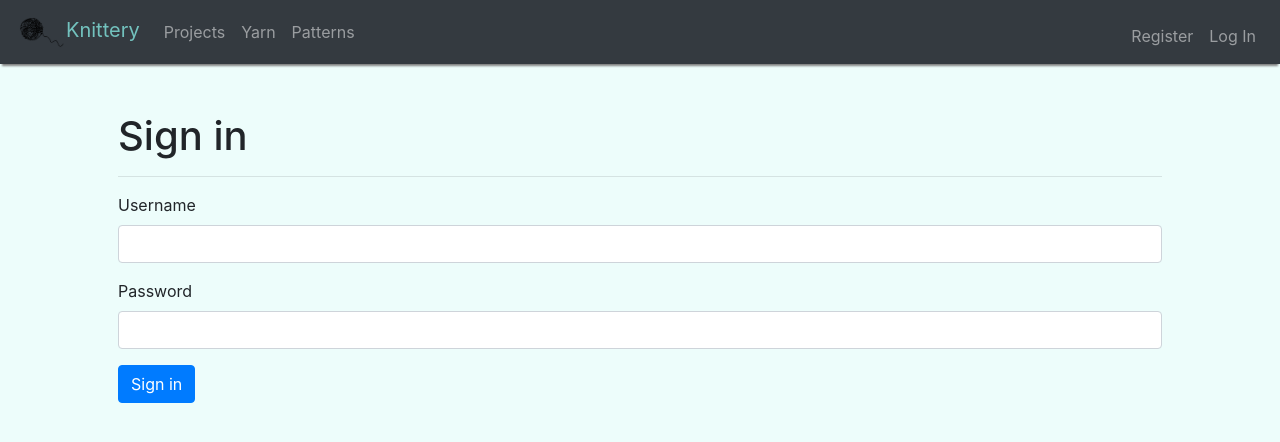
After one commit to graceolivia/Knittery-Social-Media-Site, a Flask app: page /login in a window 1280 px wide. The commit adds this page. Shown: the top 442 px of the page. Run offline with Flask 2, Linux system fonts and the light colour scheme; some libraries are stand-ins or nearby versions.

Commit message:
Added a login and logout function.

```diff
--- a/application.py
+++ b/application.py
@@ -1,8 +1,9 @@
 from cs50 import SQL
-from flask import Flask, render_template, request, redirect, session, url_for
-
+from flask import Flask, render_template, request, redirect, session, url_for, flash
+from key import key
 
 app = Flask(__name__)
+app.config["SECRET_KEY"] = key()
 
 db = SQL("sqlite:///yarn.db")
 
@@ -58,13 +59,51 @@ def patterns():
         rows = db.execute("SELECT name, author, weight, sizes_available, needle_size, published FROM patterns")
         return render_template("patterns.html", rows=rows)
 
+@app.route("/login", methods=["GET", "POST"])
+def login():
+    if request.method == "GET":
+        return render_template("login.html")
+    if request.method == "POST":
+        name = request.form.get("name")
+        password = request.form.get("password")
+        rows = db.execute("SELECT * FROM users WHERE name = :name",
+                name=request.form.get("name"))
+        if len(rows) != 1:
+            flash("Username Not Found")
+            print("Username not found!")
+            return redirect("/login")
+        else:
+            passw0rd = db.execute("SELECT password FROM users WHERE name = :name",
+            name=request.form.get("name"))
+            passcode = passw0rd[0]['password']
+        if passcode != password:
+            print("Incorrect password")
+            return redirect("/login")
+        else:
+            session["user"] = rows[0]["name"]
+            print(session)
+            print("session username set")
+            return redirect("/")
+
+    return render_template("public/sign_in.html")
+
 @app.route("/profile")
 def profile():
+    if not session.get("user") is None:
+        currentuser = session["user"]
+        profile = db.execute("SELECT * FROM users WHERE name = :name",
+        name=currentuser)
+        print(profile)
+        return render_template("profile.html", profile=profile)
+    else:
+        print("No user logged in.")
+        flash("No user logged in. Please log in.")
+        return redirect("/login")
 
-    if not session.get("USERNAME") is None:
-        username = session.get("USERNAME")
-        user = users[username]
-        return render_template("public/profile.html", user=user)
-    else:
-        print("No username found in session")
-        return redirect(url_for("sign_in"))
+@app.route("/logout", methods=["GET", "POST"])
+def logout():
+    if request.method == "GET":
+        return render_template("logout.html")
+    if request.method == "POST":
+        session.pop("user", None)
+        return redirect("/")
--- a/templates/layout.html
+++ b/templates/layout.html
@@ -31,11 +31,30 @@
       </li>
     </ul>
     <ul class="navbar-nav ml-auto mt-2">
+
+
+        {% if session.user %}
+        <li class="nav-item"><a class="nav-link" href="/profile">Profile</a></li>
+        <li class="nav-item"><a class="nav-link" href="/logout">Log Out</a></li>
+        {% else %}
         <li class="nav-item"><a class="nav-link" href="/register">Register</a></li>
         <li class="nav-item"><a class="nav-link" href="/login">Log In</a></li>
+        {% endif %}
+
     </ul>
   </div>
 </nav>
+{% with messages = get_flashed_messages() %}
+  {% if messages %}
+    <ul class=flashes>
+    {% for message in messages %}
+                <div class="alert alert-primary border text-center" role="alert">
+                    {{ message}}
+                </div>
+    {% endfor %}
+    </ul>
+  {% endif %}
+{% endwith %}
 	<main class="container p-5">
 		{% block main %}{% endblock %}
 	</main>
--- /dev/null
+++ b/templates/login.html
@@ -0,0 +1,28 @@
+{% extends "layout.html" %}
+
+{% block title %}
+Login
+{% endblock %}
+{% block main %}
+
+ <h1>Sign in</h1>
+      <hr>
+
+      <form action="/login" method="POST">
+
+        <div class="form-group">
+          <label>Username</label>
+          <input class="form-control" type="text" name="name">
+        </div>
+
+        <div class="form-group">
+          <label>Password</label>
+          <input class="form-control" type="password" name="password">
+        </div>
+
+        <button type="submit" class="btn btn-primary">Sign in</button>
+
+      </form>
+
+
+{% endblock %}
```
Also changed, not shown: templates/logout.html (added, +17 -0 lines), templates/profile.html (added, +15 -0 lines), README.md, 1 other file.
